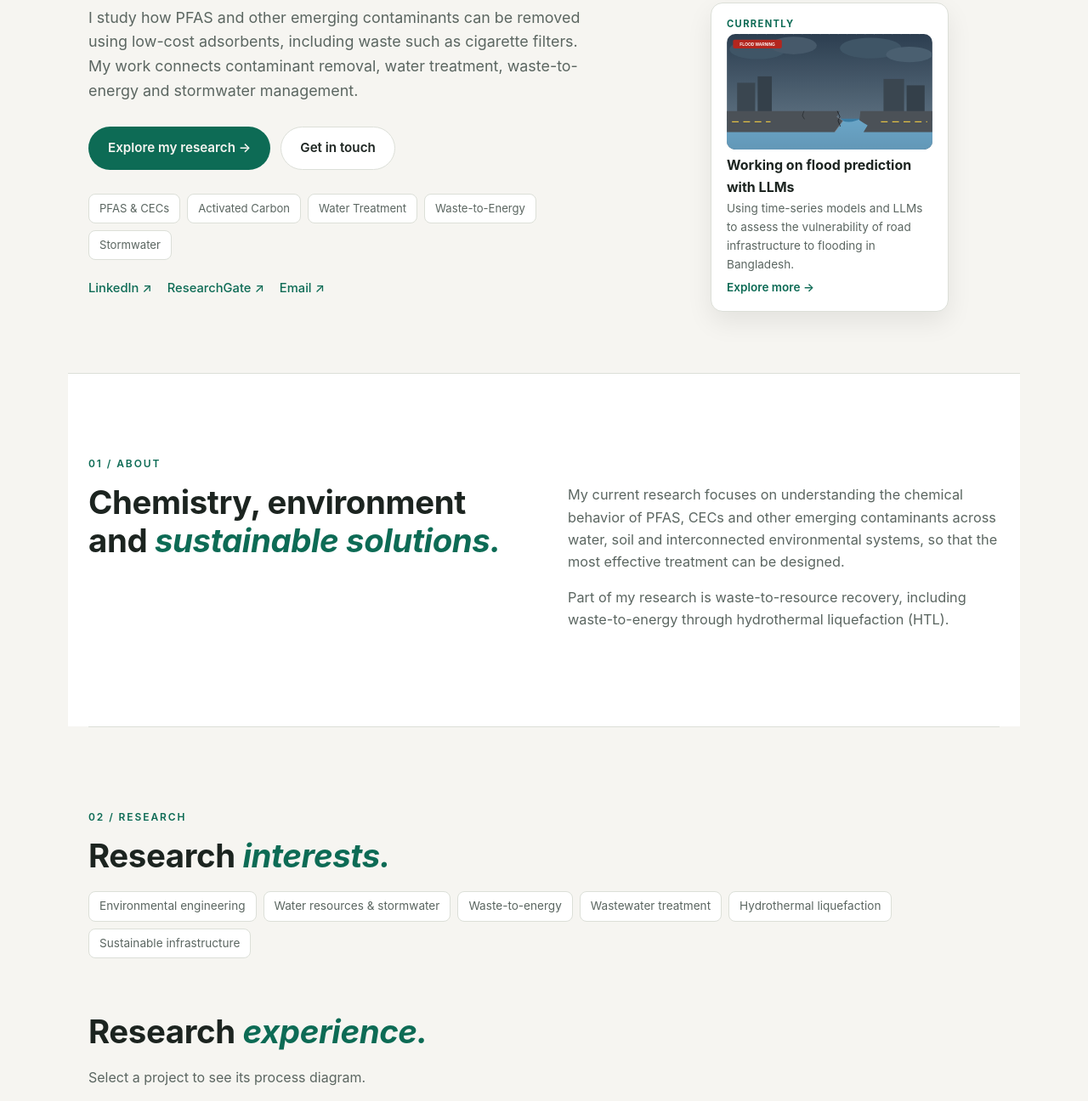
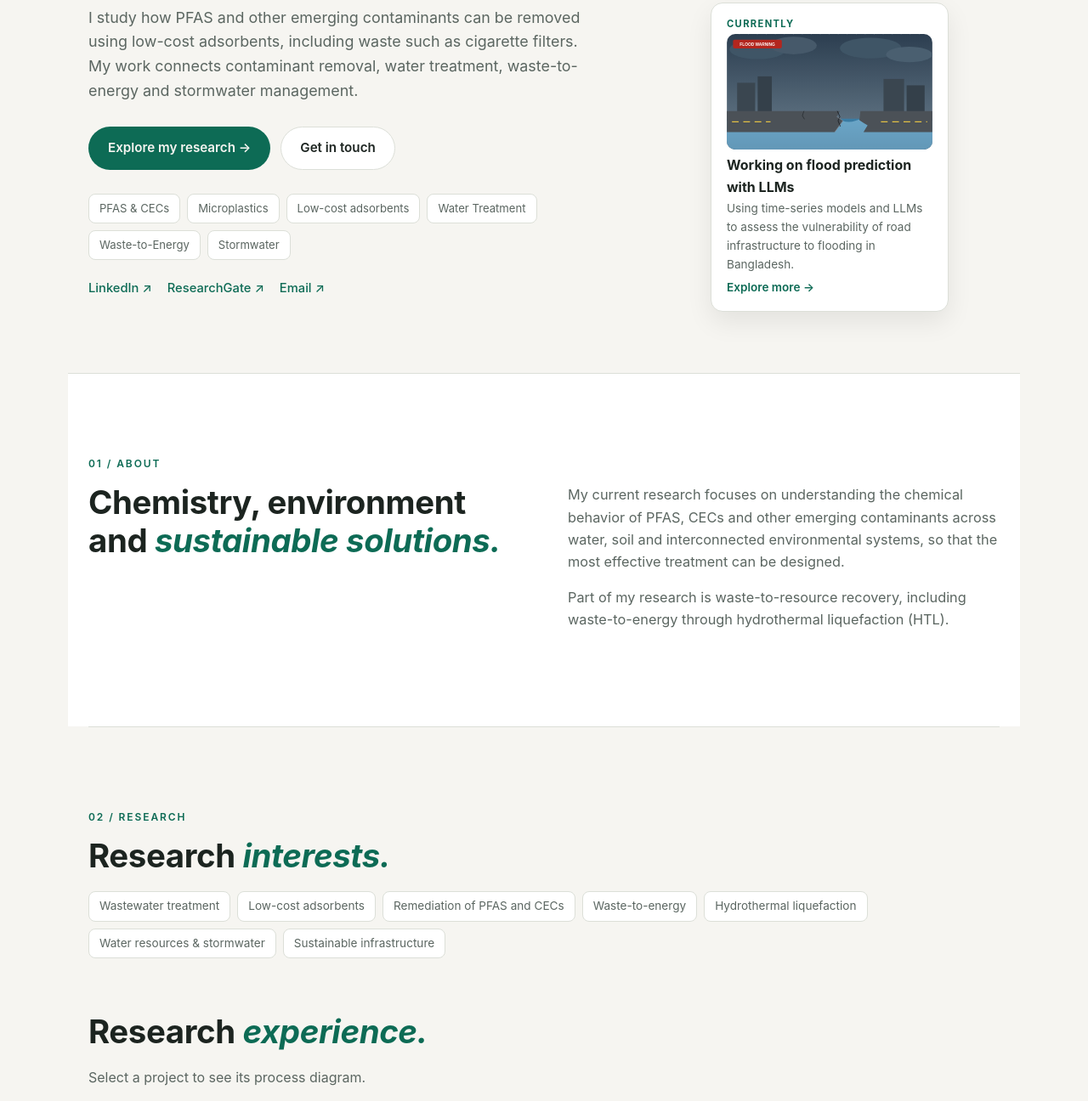
Before and after one commit to tahiatmizan16/tahiat-portfolio, a plain HTML site: page index.html in a window 1280 px wide. Shown: the part 601-1897 px from the top of the page at 85% size. Drawn offline with Linux system fonts and the light colour scheme.

Commit message:
Add files via upload

```diff
--- a/index.html
+++ b/index.html
@@ -43,7 +43,7 @@
         <a class="btn secondary" href="#contact">Get in touch</a>
       </div>
       <div class="topics">
-        <span>PFAS &amp; CECs</span><span>Activated Carbon</span><span>Water Treatment</span><span>Waste-to-Energy</span><span>Stormwater</span>
+        <span>PFAS &amp; CECs</span><span>Microplastics</span><span>Low-cost adsorbents</span><span>Water Treatment</span><span>Waste-to-Energy</span><span>Stormwater</span>
       </div>
       <div class="profile-links">
         <a href="https://linkedin.com/in/tahiatmizan" target="_blank" rel="noopener">LinkedIn ↗</a>
@@ -95,11 +95,12 @@
     <div class="section-label">02 / RESEARCH</div>
     <h2>Research <em>interests.</em></h2>
     <div class="tag-row">
-      <span>Environmental engineering</span>
+      <span>Wastewater treatment</span>
+      <span>Low-cost adsorbents</span>
+      <span>Remediation of PFAS and CECs</span>
+      <span>Waste-to-energy</span>
+      <span>Hydrothermal liquefaction</span>
       <span>Water resources &amp; stormwater</span>
-      <span>Waste-to-energy</span>
-      <span>Wastewater treatment</span>
-      <span>Hydrothermal liquefaction</span>
       <span>Sustainable infrastructure</span>
     </div>
 
@@ -213,6 +214,11 @@
       <span>Adsorption isotherms</span>
       <span>Environmental data analysis</span>
       <span>Scientific writing</span>
+    </div>
+
+    <h2 class="sub-heading">Technical <em>skills.</em></h2>
+    <div class="tag-row">
+      <span>C</span><span>C++</span><span>Python</span><span>STAAD.Pro</span><span>ETABS</span><span>AutoCAD</span><span>Civil 3D</span><span>SSA</span><span>QGIS</span><span>HEC-RAS</span><span>EPANET</span><span>BIM</span><span>OriginPro</span><span>LaTeX</span>
     </div>
   </section>
 
@@ -329,11 +335,6 @@
           </ul>
         </div>
       </article>
-    </div>
-
-    <h2 class="sub-heading">Technical <em>skills.</em></h2>
-    <div class="tag-row">
-      <span>C</span><span>C++</span><span>Python</span><span>STAAD.Pro</span><span>ETABS</span><span>AutoCAD</span><span>Civil 3D</span><span>SSA</span><span>QGIS</span><span>HEC-RAS</span><span>EPANET</span><span>BIM</span><span>OriginPro</span><span>LaTeX</span>
     </div>
   </section>
 
```
Also changed, not shown: graphical-abstract.png (added).
